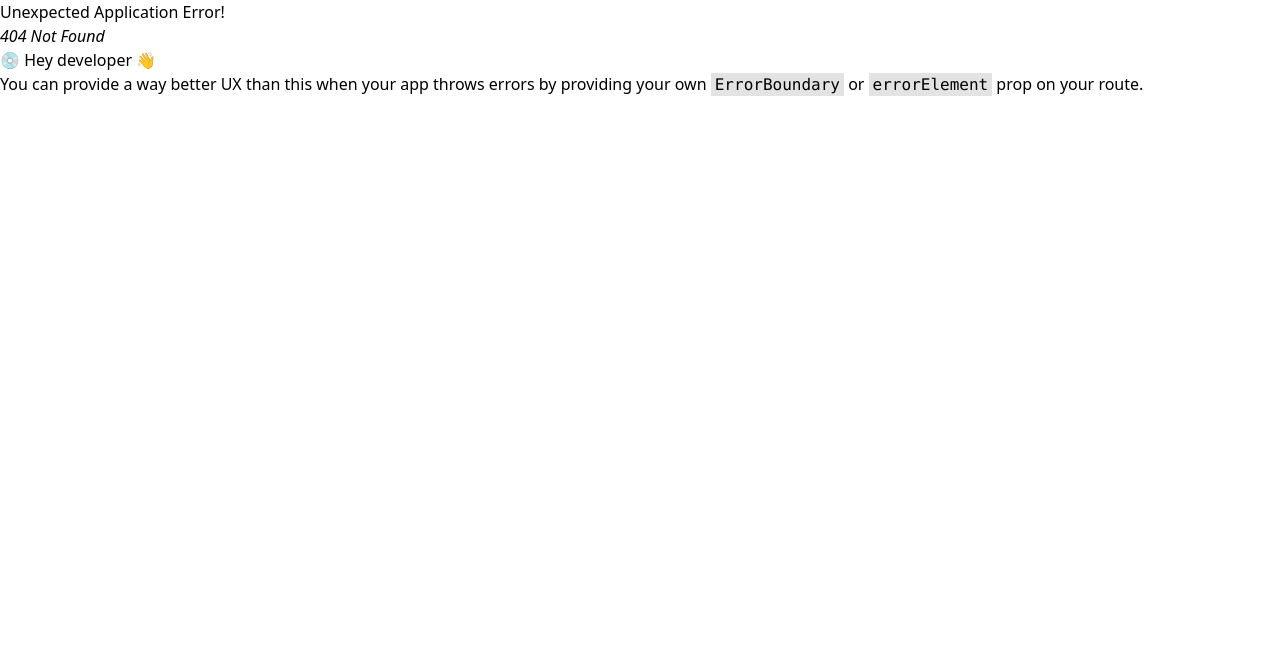
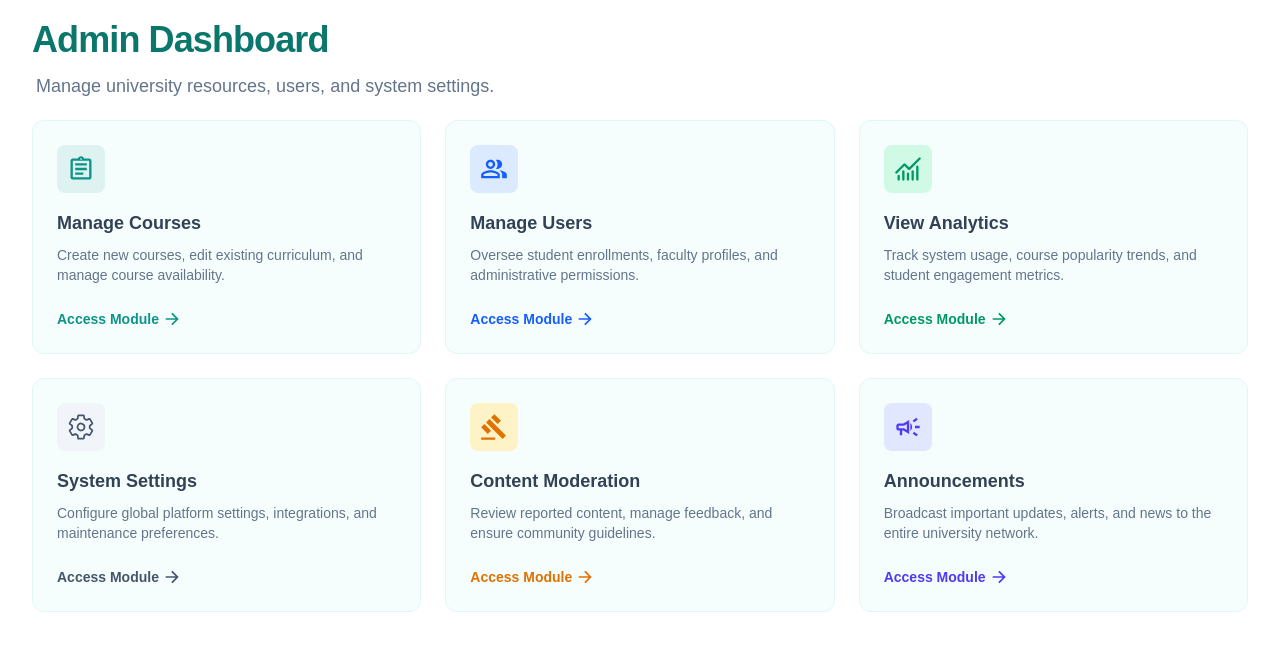
Before and after one commit to FahimHaowlader/CourseBank, a React (Vite) app in the folder FrontEnd/: page /admin in a window 1280 px wide. Before the commit this address had no page. Shown: the top 650 px of the page. Built offline with nearby package versions, Linux system fonts and the light colour scheme.

Commit message:
admin panel proto type desgn done

```diff
--- a/FrontEnd/src/App.jsx
+++ b/FrontEnd/src/App.jsx
@@ -12,6 +12,7 @@ import LoginPage from './Pages/LoginPage.jsx'
 import CrCoursePage from './Pages/CrCoursePage.jsx'
 import CourseDetailsEditPage from './Pages/CourseDetailsEditPage.jsx'
 import AddCoursePage from './Pages/AddCoursePage.jsx'
+import AdminPage from './Pages/AdminPage.jsx'
 
 
 
@@ -26,6 +27,7 @@ function App() {
     { path:'/my-courses', element: <CrCoursePage /> },
     { path:'/edit', element: <CourseDetailsEditPage /> },
     { path:'/add-course', element: <AddCoursePage /> },
+    { path:'/admin', element: <AdminPage /> },
   ])
 
   return (
--- a/FrontEnd/src/Pages/AddCoursePage.jsx
+++ b/FrontEnd/src/Pages/AddCoursePage.jsx
@@ -60,7 +60,7 @@ const AddCoursePage = () => {
 <span class="text-text-main-light dark:text-text-main-dark font-medium">Add New</span>
 </div> */}
         <div class="mb-5">
-          <h1 class="text-3xl md:text-4xl font-bold bg-primary-dark dark:bg-primary bg-clip-text text-text-main-light dark:text-text-main-dark mb-1 tracking-tight text-transparent">
+          <h1 class="text-3xl md:text-4xl font-extrabold bg-primary-dark dark:bg-primary bg-clip-text text-text-main-light dark:text-text-main-dark mb-1 tracking-tight text-transparent">
             Add New Course
           </h1>
           <p class="pt-2 text-lg text-secondary-text dark:text-gray-400 max-w-3xl pl-1">
--- /dev/null
+++ b/FrontEnd/src/Pages/AdminPage.jsx
@@ -0,0 +1,170 @@
+import React from "react";
+import { MdOutlineAssignment } from "react-icons/md";
+import { MdOutlinePeopleAlt } from "react-icons/md";
+import { LuChartNoAxesCombined } from "react-icons/lu";
+import { IoSettingsOutline } from "react-icons/io5";
+import { MdOutlineGavel } from "react-icons/md";
+import { MdOutlineCampaign } from "react-icons/md";
+import { IoArrowForwardSharp } from "react-icons/io5";
+
+
+
+
+const AdminPage = () => {
+  return (
+    <div class="bg-background-light dark:bg-black text-text-main dark:text-white font-display antialiased min-h-screen flex flex-col">
+      <main className="flex-1 w-full mx-auto px-4 sm:px-6 lg:px-8 pb-8 md:pb-10 pt-5">
+        <div class="flex flex-col md:flex-row justify-between items-start md:items-center mb-5  gap-4 ">
+          <div>
+            <h1 class="text-3xl sm:text-4xl text-transparent bg-clip-text  bg-primary-dark dark:bg-primary tracking-tight pb-1 font-extrabold">
+              Admin Dashboard
+            </h1>
+            <p class="text-text-secondary dark:text-gray-400 mt-2 text-lg max-w-3xl pl-1">
+              Manage university resources, users, and system settings.
+            </p>
+          </div>
+
+        </div>
+        <div class="grid grid-cols-1 md:grid-cols-2 lg:grid-cols-3 gap-6">
+          <a
+            class="group relative bg-card-light dark:bg-card-dark rounded-xl border border-border-light dark:border-border-dark p-6 flex flex-col hover:shadow-xl hover:shadow-primary/5 hover:-translate-y-1 transition-all duration-300"
+            href="#"
+          >
+            <div class="h-12 w-12 rounded-lg bg-primary/10 text-primary flex items-center justify-center mb-4 group-hover:bg-primary group-hover:text-white transition-colors">
+              <span class="material-symbols-outlined text-[28px]">
+                <MdOutlineAssignment/>
+              </span>
+            </div>
+            <h3 class="text-lg font-bold text-text-main dark:text-white mb-2">
+              Manage Courses
+            </h3>
+            <p class="text-sm text-text-secondary dark:text-gray-400 mb-6 flex-1">
+              Create new courses, edit existing curriculum, and manage course
+              availability.
+            </p>
+            <div class="flex items-center text-primary font-semibold text-sm mt-auto hover:underline">
+              <span>Access Module</span>
+              <span class="material-symbols-outlined text-[18px] ml-1 transition-transform group-hover:translate-x-1">
+                <IoArrowForwardSharp />
+              </span>
+            </div>
+          </a>
+          <a
+            class="group relative bg-card-light dark:bg-card-dark rounded-xl border border-border-light dark:border-border-dark p-6 flex flex-col hover:shadow-xl hover:shadow-primary/5 hover:-translate-y-1 transition-all duration-300"
+            href="#"
+          >
+            <div class="h-12 w-12 rounded-lg bg-blue-100 dark:bg-blue-900/30 text-blue-600 dark:text-blue-400 flex items-center justify-center mb-4 group-hover:bg-blue-500 group-hover:text-white transition-colors">
+              <span class="material-symbols-outlined text-[28px]"><MdOutlinePeopleAlt/></span>
+            </div>
+            <h3 class="text-lg font-bold text-text-main dark:text-white mb-2">
+              Manage Users
+            </h3>
+            <p class="text-sm text-text-secondary dark:text-gray-400 mb-6 flex-1">
+              Oversee student enrollments, faculty profiles, and administrative
+              permissions.
+            </p>
+            <div class="flex items-center text-blue-600 dark:text-blue-400 font-semibold text-sm mt-auto hover:underline">
+              <span>Access Module</span>
+              <span class="material-symbols-outlined text-[18px] ml-1 transition-transform group-hover:translate-x-1">
+               <IoArrowForwardSharp />
+              </span>
+            </div>
+          </a>
+          <a
+            class="group relative bg-card-light dark:bg-card-dark rounded-xl border border-border-light dark:border-border-dark p-6 flex flex-col hover:shadow-xl hover:shadow-primary/5 hover:-translate-y-1 transition-all duration-300"
+            href="#"
+          >
+            <div class="h-12 w-12 rounded-lg bg-emerald-100 dark:bg-emerald-900/30 text-emerald-600 dark:text-emerald-400 flex items-center justify-center mb-4 group-hover:bg-emerald-500 group-hover:text-white transition-colors">
+              <span class="material-symbols-outlined text-[28px]">
+                <LuChartNoAxesCombined />
+              </span>
+            </div>
+            <h3 class="text-lg font-bold text-text-main dark:text-white mb-2">
+              View Analytics
+            </h3>
+            <p class="text-sm text-text-secondary dark:text-gray-400 mb-6 flex-1">
+              Track system usage, course popularity trends, and student
+              engagement metrics.
+            </p>
+            <div class="flex items-center text-emerald-600 dark:text-emerald-400 font-semibold text-sm mt-auto hover:underline">
+              <span>Access Module</span>
+              <span class="material-symbols-outlined text-[18px] ml-1 transition-transform group-hover:translate-x-1">
+                <IoArrowForwardSharp />
+              </span>
+            </div>
+          </a>
+          <a
+            class="group relative bg-card-light dark:bg-card-dark rounded-xl border border-border-light dark:border-border-dark p-6 flex flex-col hover:shadow-xl hover:shadow-primary/5 hover:-translate-y-1 transition-all duration-300"
+            href="#"
+          >
+            <div class="h-12 w-12 rounded-lg bg-slate-100 dark:bg-slate-800 text-slate-600 dark:text-slate-300 flex items-center justify-center mb-4 group-hover:bg-slate-600 group-hover:text-white transition-colors">
+              <span class="material-symbols-outlined text-[28px]">
+                <IoSettingsOutline />
+              </span>
+            </div>
+            <h3 class="text-lg font-bold text-text-main dark:text-white mb-2">
+              System Settings
+            </h3>
+            <p class="text-sm text-text-secondary dark:text-gray-400 mb-6 flex-1">
+              Configure global platform settings, integrations, and maintenance
+              preferences.
+            </p>
+            <div class="flex items-center text-slate-600 dark:text-slate-400 font-semibold text-sm mt-auto hover:underline">
+              <span>Access Module</span>
+              <span class="material-symbols-outlined text-[18px] ml-1 transition-transform group-hover:translate-x-1">
+                <IoArrowForwardSharp />
+              </span>
+            </div>
+          </a>
+          <a
+            class="group relative bg-card-light dark:bg-card-dark rounded-xl border border-border-light dark:border-border-dark p-6 flex flex-col hover:shadow-xl hover:shadow-primary/5 hover:-translate-y-1 transition-all duration-300"
+            href="#"
+          >
+            <div class="h-12 w-12 rounded-lg bg-amber-100 dark:bg-amber-900/30 text-amber-600 dark:text-amber-400 flex items-center justify-center mb-4 group-hover:bg-amber-500 group-hover:text-white transition-colors">
+              <span class="material-symbols-outlined text-[28px]"><MdOutlineGavel /></span>
+            </div>
+            <h3 class="text-lg font-bold text-text-main dark:text-white mb-2">
+              Content Moderation
+            </h3>
+            <p class="text-sm text-text-secondary dark:text-gray-400 mb-6 flex-1">
+              Review reported content, manage feedback, and ensure community
+              guidelines.
+            </p>
+            <div class="flex items-center text-amber-600 dark:text-amber-400 font-semibold text-sm mt-auto hover:underline">
+              <span>Access Module</span>
+              <span class="material-symbols-outlined text-[18px] ml-1 transition-transform group-hover:translate-x-1">
+                <IoArrowForwardSharp />
+              </span>
+            </div>
+          </a>
+          <a
+            class="group relative bg-card-light dark:bg-card-dark rounded-xl border border-border-light dark:border-border-dark p-6 flex flex-col hover:shadow-xl hover:shadow-primary/5 hover:-translate-y-1 transition-all duration-300"
+            href="#"
+          >
+            <div class="h-12 w-12 rounded-lg bg-indigo-100 dark:bg-indigo-900/30 text-indigo-600 dark:text-indigo-400 flex items-center justify-center mb-4 group-hover:bg-indigo-500 group-hover:text-white transition-colors">
+              <span class="material-symbols-outlined text-[28px]">
+                <MdOutlineCampaign />
+              </span>
+            </div>
+            <h3 class="text-lg font-bold text-text-main dark:text-white mb-2">
+              Announcements
+            </h3>
+            <p class="text-sm text-text-secondary dark:text-gray-400 mb-6 flex-1">
+              Broadcast important updates, alerts, and news to the entire
+              university network.
+            </p>
+            <div class="flex items-center text-indigo-600 dark:text-indigo-400 font-semibold text-sm mt-auto hover:underline">
+              <span>Access Module</span>
+              <span class="material-symbols-outlined text-[18px] ml-1 transition-transform group-hover:translate-x-1">
+                <IoArrowForwardSharp />
+              </span>
+            </div>
+          </a>
+        </div>
+      </main>
+
+    </div>
+  );
+};
+
+export default AdminPage;
--- a/FrontEnd/src/Pages/CourseDetailsEditPage.jsx
+++ b/FrontEnd/src/Pages/CourseDetailsEditPage.jsx
@@ -46,7 +46,7 @@ const CourseDetailsEditPage = () => {
                      Open
                    </span>
                  </div> */}
-              <h1 className="text-3xl sm:text-4xl font-bold text-slate-900 dark:text-white mb-2 tracking-tight">
+              <h1 className="text-3xl sm:text-4xl text-transparent mb-2 bg-clip-text  bg-primary-dark dark:bg-primary tracking-tight font-extrabold">
                 Introduction to Computer Science
               </h1>
               <p className="text-lg text-slate-600 dark:text-slate-400 mb-5">
--- a/FrontEnd/src/Pages/CourseDetailsPage.jsx
+++ b/FrontEnd/src/Pages/CourseDetailsPage.jsx
@@ -45,7 +45,7 @@ const CourseDetailsPage = () => {
                   Open
                 </span>
               </div> */}
-              <h1 className="text-3xl sm:text-4xl font-bold text-slate-900 dark:text-white mb-2 tracking-tight">
+              <h1 className="text-3xl sm:text-4xl mb-2 text-transparent bg-clip-text  bg-primary-dark dark:bg-primary tracking-tight font-extrabold">
                 Introduction to Computer Science
               </h1>
               <p className="text-lg text-slate-600 dark:text-slate-400 mb-5">
--- a/FrontEnd/src/Pages/CrCoursePage.jsx
+++ b/FrontEnd/src/Pages/CrCoursePage.jsx
@@ -35,7 +35,7 @@ const CrCoursePage = () => {
 
 
          <div className=" mb-5">
-              <h1 className="text-3xl md:text-4xl text-transparent bg-clip-text  bg-gradient-to-r from-primary-dark to-blue-600 dark:from-primary dark:to-blue-200    tracking-tight pb-1 font-extrabold">
+              <h1 className="text-3xl md:text-4xl text-transparent bg-clip-text  bg-primary-dark dark:bg-primary tracking-tight pb-1 font-extrabold">
            My Courses
           </h1>
           <p className="mt-2 text-lg text-secondary-text dark:text-gray-400 max-w-3xl pl-0.5">
```
